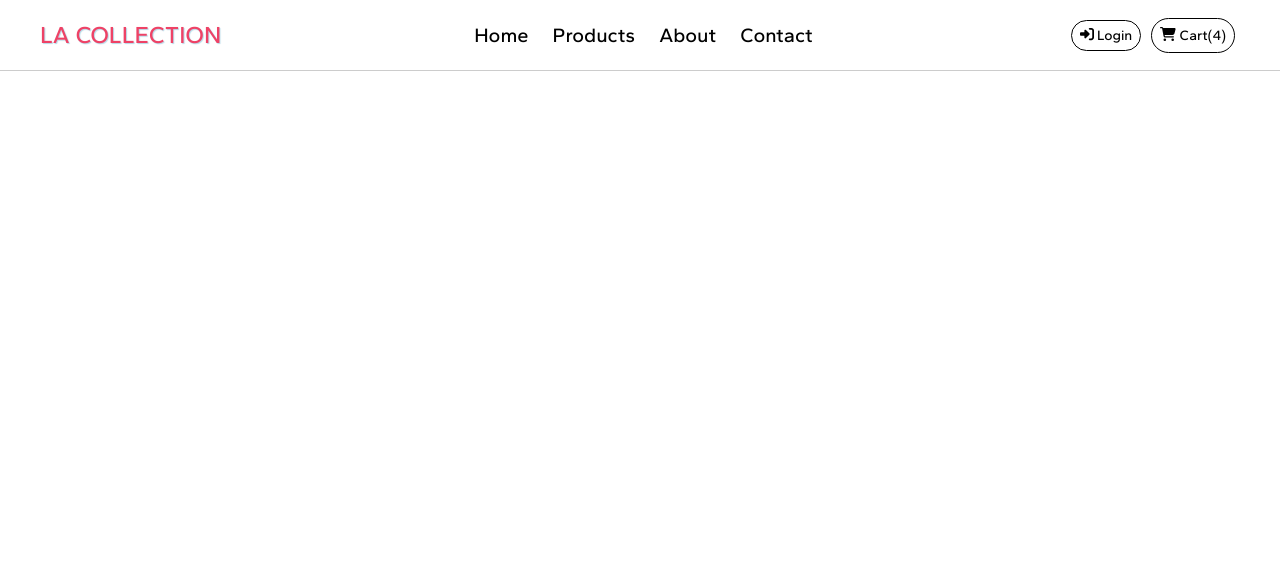
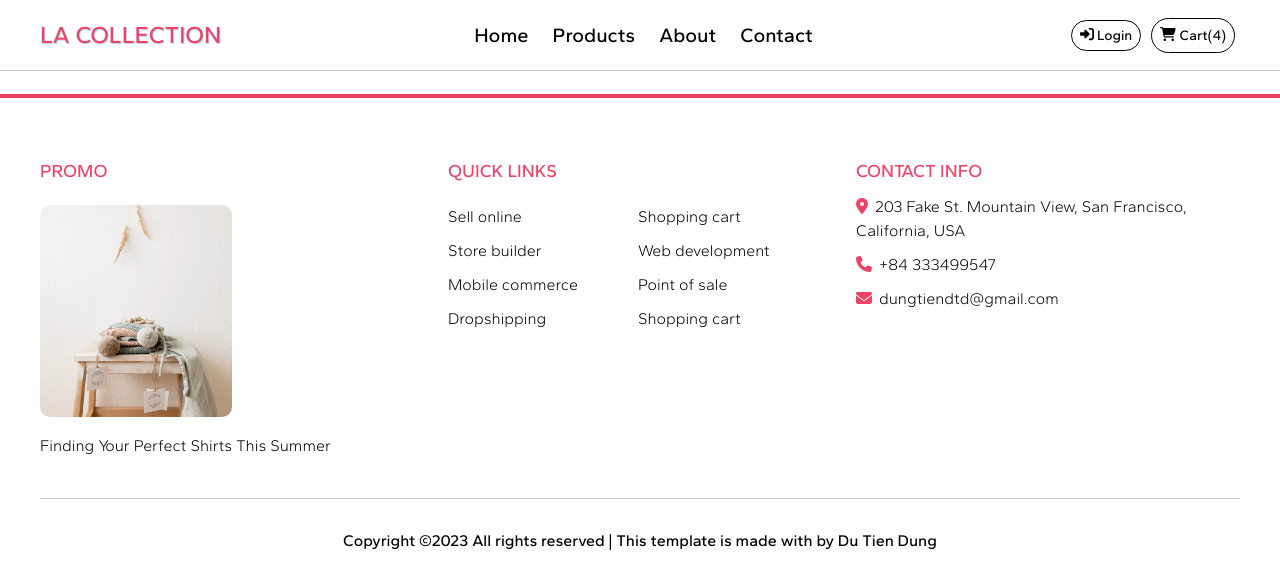
Before and after one commit to dutiendung/E-commerce, a React (Create React App) app: page /cart in a window 1280 px wide. Shown: the top 588 px of the page. Built offline with nearby package versions, Linux system fonts and the light colour scheme.

Commit message:
add footer

```diff
--- /dev/null
+++ b/src/Layout/Footer/Footer.module.scss
@@ -0,0 +1,58 @@
+@import "../../components/GlobalStyles/mixins";
+.wrapper {
+  margin-top: 70px;
+  border-top: 4px solid var(--primary-color);
+  @include Responsive(smartPhone) {
+    padding: 0 10px;
+  }
+}
+.footer {
+  margin-top: 60px;
+}
+.footer_col_item {
+  @include Responsive(tablet&smartPhone) {
+    margin-bottom: 50px;
+  }
+}
+.title {
+  margin-bottom: 10px;
+  color: var(--primary-color);
+  font-size: 1.8rem;
+  font-weight: 500;
+}
+.footer_img {
+  width: 50%;
+  border-radius: 10px;
+  margin-top: 10px;
+}
+.item {
+  font-weight: 300;
+  margin: 10px 0;
+}
+.link {
+  text-decoration: none;
+  color: var(--black-color);
+  transition: all ease 0.2s;
+  &:hover {
+    color: var(--primary-color);
+  }
+}
+.quick_column {
+  display: flex;
+}
+.fist_column {
+  margin-right: 60px;
+}
+.icon {
+  margin-right: 7px;
+  color: var(--primary-color);
+}
+.copy-right {
+  border-top: 1px solid #ccc;
+  text-align: center;
+  margin-top: 30px;
+  margin-bottom: 50px;
+}
+.heading {
+  margin-top: 30px;
+}
--- a/src/Layout/Footer/index.js
+++ b/src/Layout/Footer/index.js
@@ -1,5 +1,119 @@
+import {
+  faEnvelope,
+  faLocationDot,
+  faPhone,
+} from "@fortawesome/free-solid-svg-icons";
+import { FontAwesomeIcon } from "@fortawesome/react-fontawesome";
+import classNames from "classnames/bind";
+import imgFooter from "~/assets/about/2.jpg";
+import styles from "./Footer.module.scss";
+const cx = classNames.bind(styles);
 function Footer() {
-  return <div className="wrapper"></div>;
+  return (
+    <div className={cx("wrapper")}>
+      <div className={cx("footer")}>
+        <div className={cx("grid wide")}>
+          <div className={cx("row")}>
+            <div className={cx("col l-4 m-12 c-12")}>
+              <div className={cx("promo", "footer_col_item")}>
+                <div className={cx("title")}>PROMO</div>
+                <img src={imgFooter} className={cx("footer_img")} alt="promo" />
+                <div className={cx("item")}>
+                  <a href="/" className={cx("link")}>
+                    Finding Your Perfect Shirts This Summer
+                  </a>
+                </div>
+              </div>
+            </div>
+            <div className={cx("col l-4 m-12 c-12")}>
+              <div className={cx("quick", "footer_col_item")}>
+                <div className={cx("title")}>QUICK LINKS</div>
+                <div className={cx("quick_column")}>
+                  <div className={cx("fist_column")}>
+                    <div className={cx("item")}>
+                      <a href="/" className={cx("link")}>
+                        Sell online
+                      </a>
+                    </div>
+                    <div className={cx("item")}>
+                      <a href="/" className={cx("link")}>
+                        Store builder
+                      </a>
+                    </div>
+                    <div className={cx("item")}>
+                      <a href="/" className={cx("link")}>
+                        Mobile commerce
+                      </a>
+                    </div>
+                    <div className={cx("item")}>
+                      <a href="/" className={cx("link")}>
+                        Dropshipping
+                      </a>
+                    </div>
+                  </div>
+                  <div className={cx("fist_column")}>
+                    <div className={cx("item")}>
+                      <a href="/" className={cx("link")}>
+                        Shopping cart
+                      </a>
+                    </div>
+                    <div className={cx("item")}>
+                      <a href="/" className={cx("link")}>
+                        Web development
+                      </a>
+                    </div>
+                    <div className={cx("item")}>
+                      <a href="/" className={cx("link")}>
+                        Point of sale
+                      </a>
+                    </div>
+                    <div className={cx("item")}>
+                      <a href="/" className={cx("link")}>
+                        Shopping cart
+                      </a>
+                    </div>
+                  </div>
+                </div>
+              </div>
+            </div>
+            <div className={cx("col l-4 m-12 c-12")}>
+              <div className={cx("contact", "footer_col_item")}>
+                <div className={cx("title")}>CONTACT INFO</div>
+                <div className={cx("item")}>
+                  <FontAwesomeIcon
+                    className={cx("icon")}
+                    icon={faLocationDot}
+                  />
+                  203 Fake St. Mountain View, San Francisco, California, USA
+                </div>
+                <div className={cx("item")}>
+                  <a href={"tel:0333499547"} className={cx("link")}>
+                    <FontAwesomeIcon className={cx("icon")} icon={faPhone} />
+                    +84 333499547
+                  </a>
+                </div>
+                <div className={cx("item")}>
+                  <a
+                    href={"mailto:dungtiendtd@gmail.com"}
+                    className={cx("link")}
+                  >
+                    <FontAwesomeIcon className={cx("icon")} icon={faEnvelope} />
+                    dungtiendtd@gmail.com
+                  </a>
+                </div>
+              </div>
+            </div>
+          </div>
+          <div className={cx("copy-right")}>
+            <div className={cx("heading")}>
+              Copyright ©2023 All rights reserved | This template is made with
+              by Du Tien Dung
+            </div>
+          </div>
+        </div>
+      </div>
+    </div>
+  );
 }
 
 export default Footer;
```
